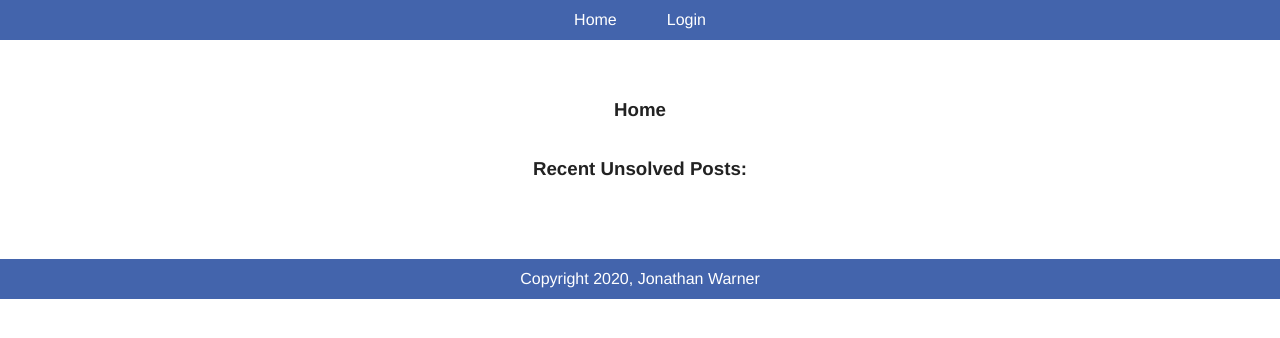
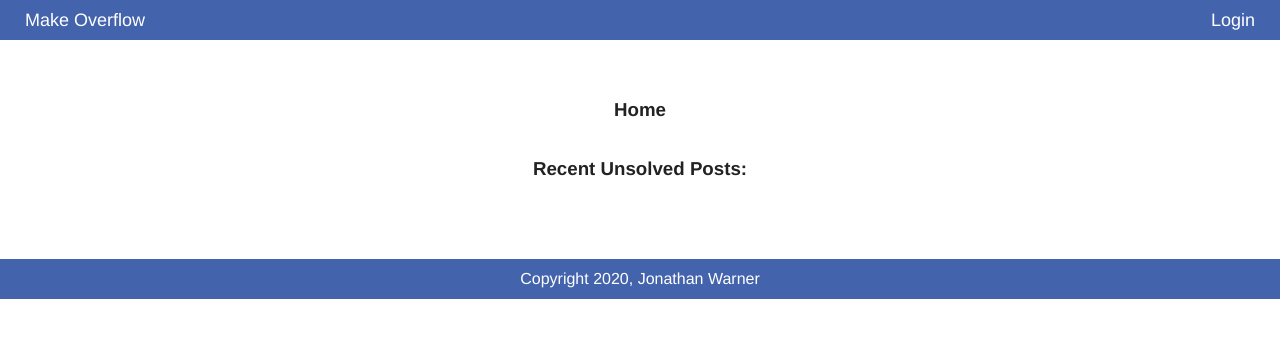
Before and after one commit to jewarner57/MakeOverflow, a Flask app: page / in a window 1280 px wide. Shown: the top 338 px of the page. Run offline with Flask 2, Linux system fonts and the light colour scheme; data that the repository does not hold is empty; some libraries are stand-ins or nearby versions.

Commit message:
fixed styles, added site title, styled navbar

```diff
--- a/static/style.css
+++ b/static/style.css
@@ -16,7 +16,7 @@ section {
 }
 
 main {
-    width: 800px;
+    max-width: 800px;
     display: flex;
     flex-direction: column;
     justify-content: flex-start;
@@ -28,11 +28,11 @@ main {
 
 nav {
     width: 100%;
-    padding: 0;
     margin: 0;
     height: 40px;
     display: flex;
-    justify-content: center;
+    justify-content: space-between;
+    align-items: center;
     background-color: #4364ac;
     position: relative;
     top: 0;
@@ -42,9 +42,13 @@ nav {
 nav a {
     margin: auto 0;
     padding: 0 25px;
-    background-color: #4364ac;
+    font-size: 18px;
     color: white;
     text-decoration: none;
+}
+
+.siteTitle {
+    padding: 0 25px;
 }
 
 footer {
--- a/templates/base.html
+++ b/templates/base.html
@@ -9,13 +9,19 @@
 <body>
 
     <nav>
-        <a href="/">Home</a>
+        <div>
+            <a href="/">
+                <p class="siteTitle">Make Overflow</p>
+            </a>
+        </div>
+        <div>
             {% if current_user.is_authenticated %}
             <a href="/myprofile">Profile</a>
             <a href="/logout">Logout</a>
             {% else %}
             <a href="/login">Login</a>
             {% endif %}
+        </div>
     </nav>
 
     {% block content %}{% endblock %}
--- a/templates/profile.html
+++ b/templates/profile.html
@@ -11,6 +11,10 @@
         Email: {{current_user.email}}
     </h3>
 
+    {% if not current_user.confirmed_email %}
+    <h4>Please verify your email. Check your email inbox and spam folder.</h4>
+    <p class="errorText">If you do not verify your email you could lose access to your account.</p>
+    {% endif %}
 
     <a href="/edit-profile" class="button">
         <div>Edit Profile</div>
```
Lines whose indentation alone changed are shown as unchanged.
